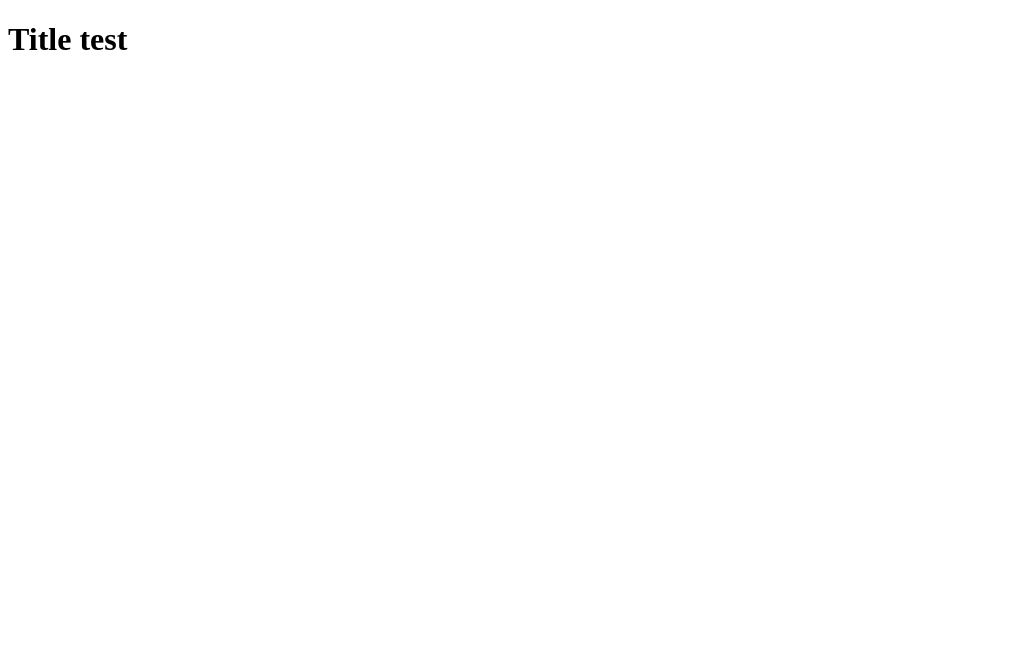
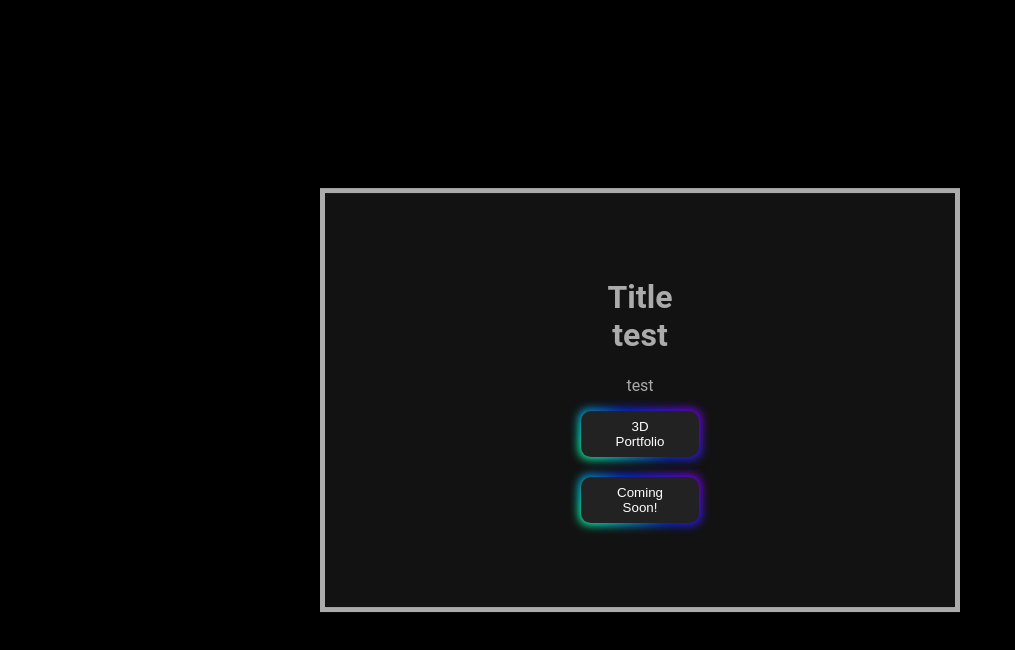
Before and after one commit to xQuilled/xquilled.github.io, a plain HTML site: page index.html in a window 1280 px wide. Shown: the whole page, without its empty margins (0-1015 px from the left). Drawn offline with Linux system fonts and the light colour scheme.

Commit message:
Updated main page

```diff
--- a/css/style.css
+++ b/css/style.css
@@ -0,0 +1,86 @@
+body {
+  background-color: #000000;
+  font-family: "Roboto", sans-serif;
+  font-size: 16px;
+  color: #ababab;
+}
+
+.container {
+  background: #121212;
+  border: 5px solid;
+  position: absolute;
+  top: 50%;
+  left: 50%;
+  transform: translate(-50%, -50%);
+  padding: 5% 20% 5% 20%;
+  text-align: center;
+}
+
+/* CSS */
+button {
+  padding: 0.6em 2em;
+  border: none;
+  outline: none;
+  color: rgb(255, 255, 255);
+  background: #111;
+  cursor: pointer;
+  position: relative;
+  z-index: 0;
+  border-radius: 10px;
+  user-select: none;
+  -webkit-user-select: none;
+  touch-action: manipulation;
+  margin-bottom: 20px;
+}
+
+button:before {
+  content: "";
+  background: linear-gradient(
+    45deg,
+    #ff0000,
+    #ff7300,
+    #fffb00,
+    #48ff00,
+    #00ffd5,
+    #002bff,
+    #7a00ff,
+    #ff00c8,
+    #ff0000
+  );
+  position: absolute;
+  top: -2px;
+  left: -2px;
+  background-size: 400%;
+  z-index: -1;
+  filter: blur(5px);
+  -webkit-filter: blur(5px);
+  width: calc(100% + 4px);
+  height: calc(100% + 4px);
+  animation: glowing-button-85 20s linear infinite;
+  transition: opacity 0.3s ease-in-out;
+  border-radius: 10px;
+}
+
+@keyframes glowing-button-85 {
+  0% {
+    background-position: 0 0;
+  }
+  50% {
+    background-position: 400% 0;
+  }
+  100% {
+    background-position: 0 0;
+  }
+}
+
+button:after {
+  z-index: -1;
+  content: "";
+  position: absolute;
+  width: 100%;
+  height: 100%;
+  background: #222;
+  left: 0;
+  top: 0;
+  border-radius: 10px;
+}
--- a/index.html
+++ b/index.html
@@ -7,6 +7,14 @@
   </head>
 
   <body>
-    <h1>Title test</h1>
+    <div class="container">
+      <h1>Title test</h1>
+      <p>test</p>
+      <a href="3d/index.html">
+        <button>3D Portfolio</button>
+      </a>
+      <br />
+      <button>Coming Soon!</button>
+    </div>
   </body>
 </html>
```
